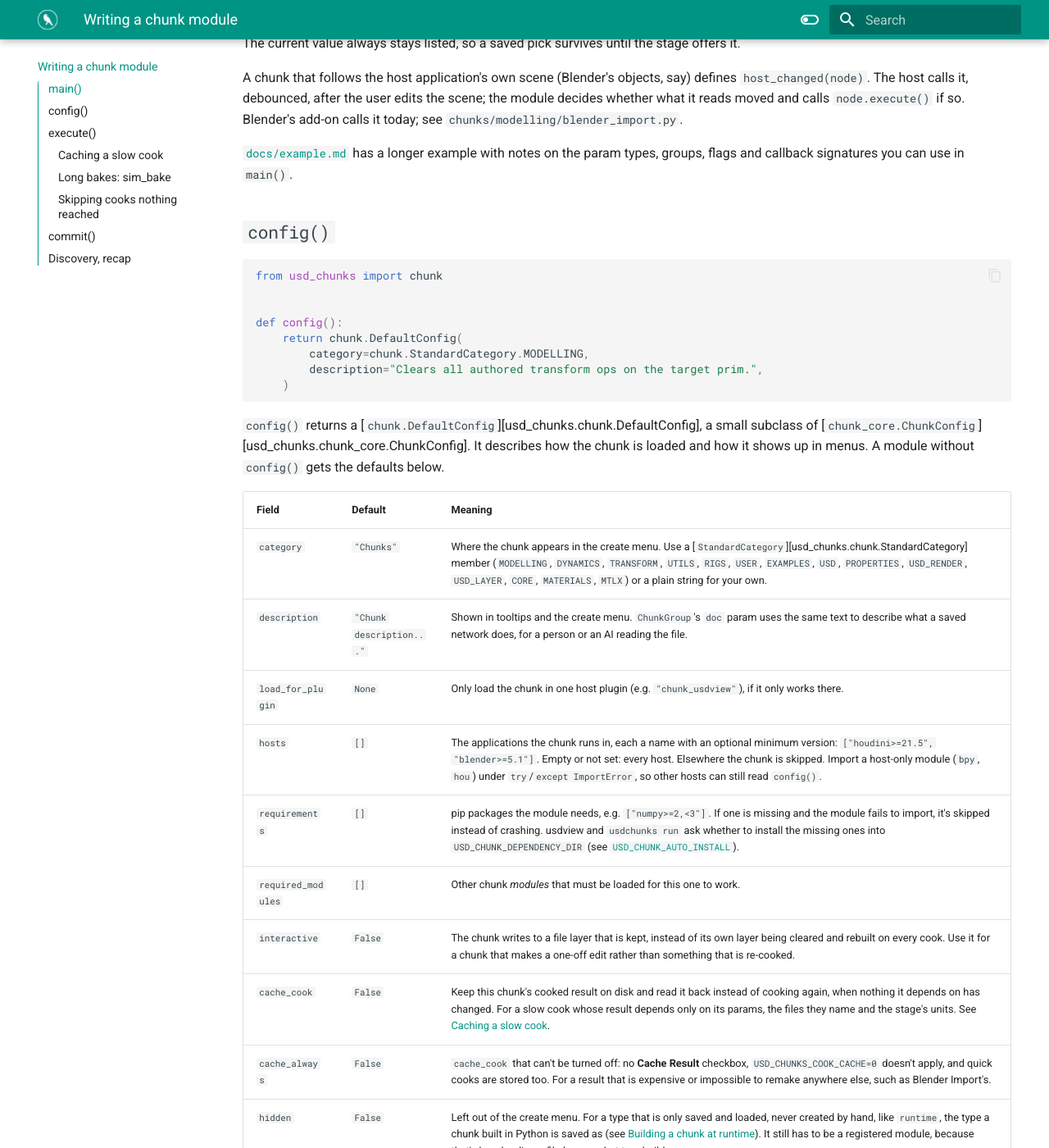
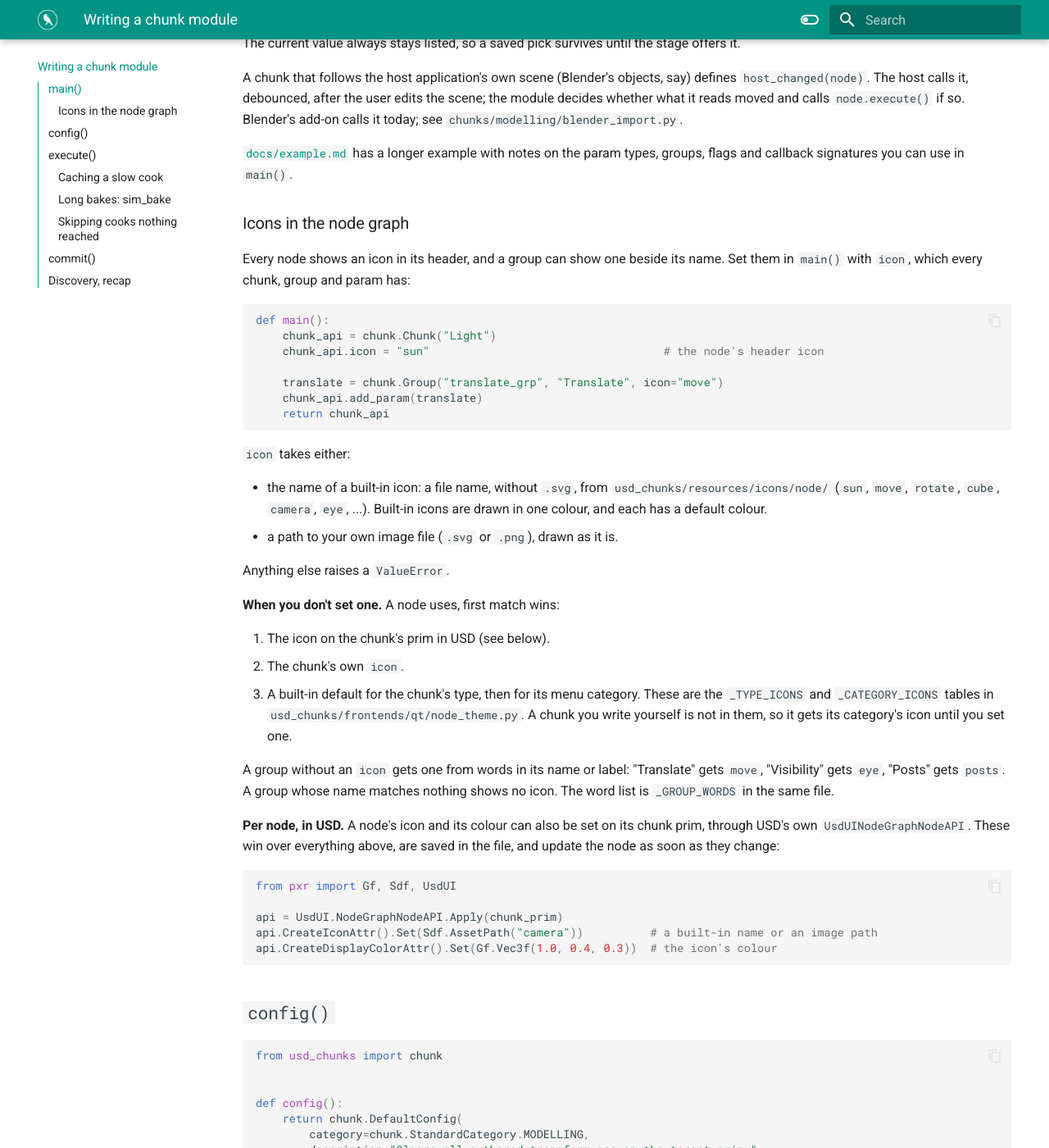
Before and after one commit to HuginStudios/usd_chunks, an MkDocs documentation site: the page built from docs/writing-a-chunk.md, in a window 1280 px wide and 1400 px high, scrolled down 1955 px. Shown: the whole window at 82% size. Built offline with MkDocs 1.6.1 and Material for MkDocs 9.7.7, drawn with Linux system fonts in a browser that asks for light colours.

Commit message:
Keep port drawing native; document icons and the new graph behaviour
Ports reached past their dot through Python boundingRect() and shape(),
which Qt calls on every redraw: the graph redrew about three times slower
(2.1 ms against 0.8 ms per frame, 40 nodes). The extra reach is now an
invisible wide outline, which Qt counts in an item's size and hit area
itself, and the white ring is a child item made on first need, like the
glow. Redraw: 1.1 ms per frame.

Docs: "Icons in the node graph" in writing-a-chunk.md (setting `icon` on a
chunk or group, built-in names or image paths, the fallback order, and
UsdUINodeGraphNodeAPI icon/displayColor per node), and in
node-graph-basics.md the port glow, the wire jumping to where it lands,
the header menu button and resizing a node.

````diff
--- a/docs/writing-a-chunk.md
+++ b/docs/writing-a-chunk.md
@@ -93,6 +93,55 @@ add-on calls it today; see `chunks/modelling/blender_import.py`.
 
 [`docs/example.md`](example.md) has a longer example with notes on the param types,
 groups, flags and callback signatures you can use in `main()`.
+
+### Icons in the node graph
+
+Every node shows an icon in its header, and a group can show one beside its name. Set them
+in `main()` with `icon`, which every chunk, group and param has:
+
+```python
+def main():
+    chunk_api = chunk.Chunk("Light")
+    chunk_api.icon = "sun"                                   # the node's header icon
+
+    translate = chunk.Group("translate_grp", "Translate", icon="move")
+    chunk_api.add_param(translate)
+    return chunk_api
+```
+
+`icon` takes either:
+
+- the name of a built-in icon: a file name, without `.svg`, from
+  `usd_chunks/resources/icons/node/` (`sun`, `move`, `rotate`, `cube`, `camera`, `eye`, ...).
+  Built-in icons are drawn in one colour, and each has a default colour.
+- a path to your own image file (`.svg` or `.png`), drawn as it is.
+
+Anything else raises a `ValueError`.
+
+**When you don't set one.** A node uses, first match wins:
+
+1. The icon on the chunk's prim in USD (see below).
+2. The chunk's own `icon`.
+3. A built-in default for the chunk's type, then for its menu category. These are the
+   `_TYPE_ICONS` and `_CATEGORY_ICONS` tables in `usd_chunks/frontends/qt/node_theme.py`.
+   A chunk you write yourself is not in them, so it gets its category's icon until you set
+   one.
+
+A group without an `icon` gets one from words in its name or label: "Translate" gets
+`move`, "Visibility" gets `eye`, "Posts" gets `posts`. A group whose name matches nothing
+shows no icon. The word list is `_GROUP_WORDS` in the same file.
+
+**Per node, in USD.** A node's icon and its colour can also be set on its chunk prim,
+through USD's own `UsdUINodeGraphNodeAPI`. These win over everything above, are saved in the
+file, and update the node as soon as they change:
+
+```python
+from pxr import Gf, Sdf, UsdUI
+
+api = UsdUI.NodeGraphNodeAPI.Apply(chunk_prim)
+api.CreateIconAttr().Set(Sdf.AssetPath("camera"))          # a built-in name or an image path
+api.CreateDisplayColorAttr().Set(Gf.Vec3f(1.0, 0.4, 0.3))  # the icon's colour
+```
 
 ## `config()`
 
````
Also changed, not shown: docs/node-graph-basics.md (+17 -2 lines), 1 other file.
